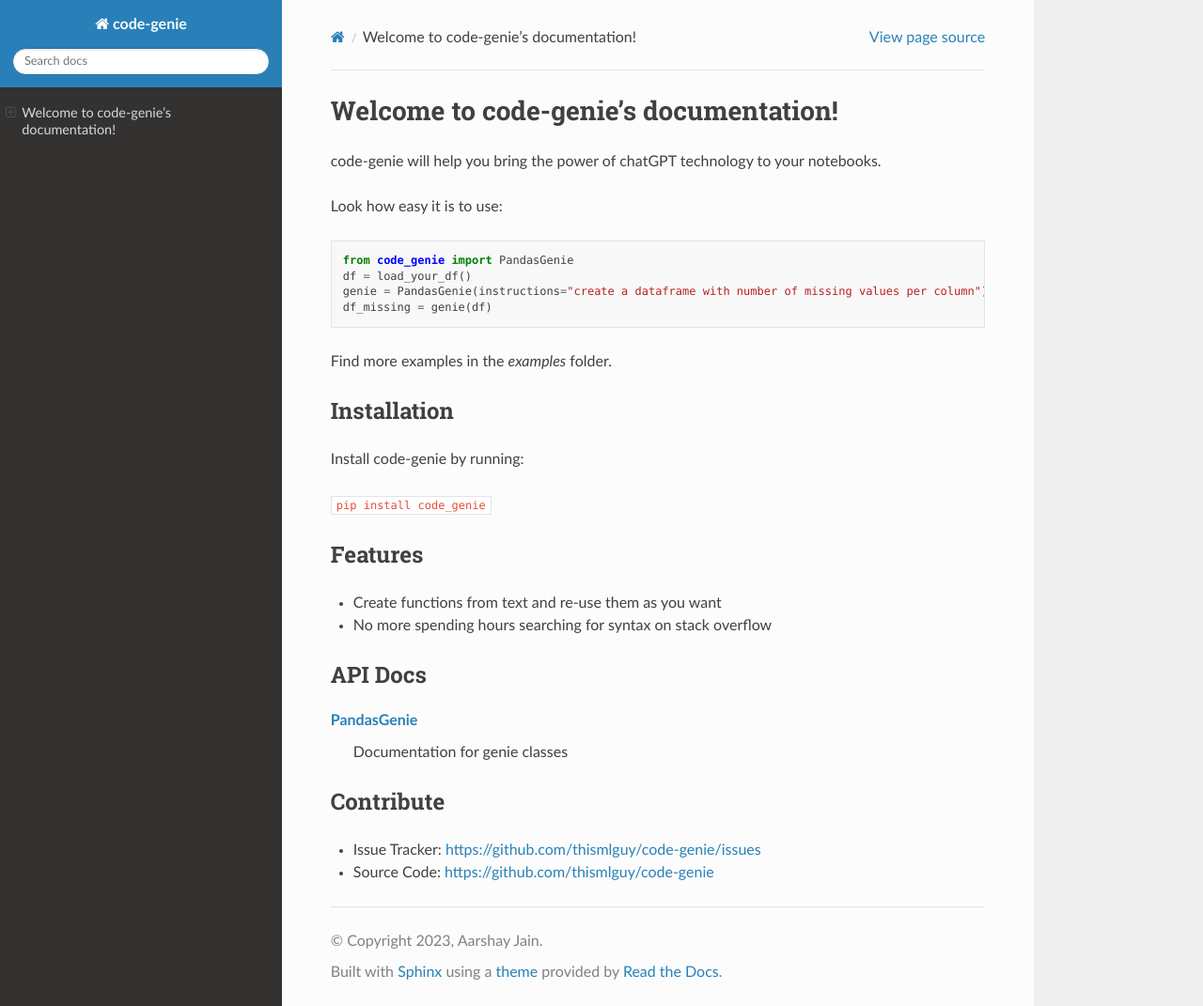
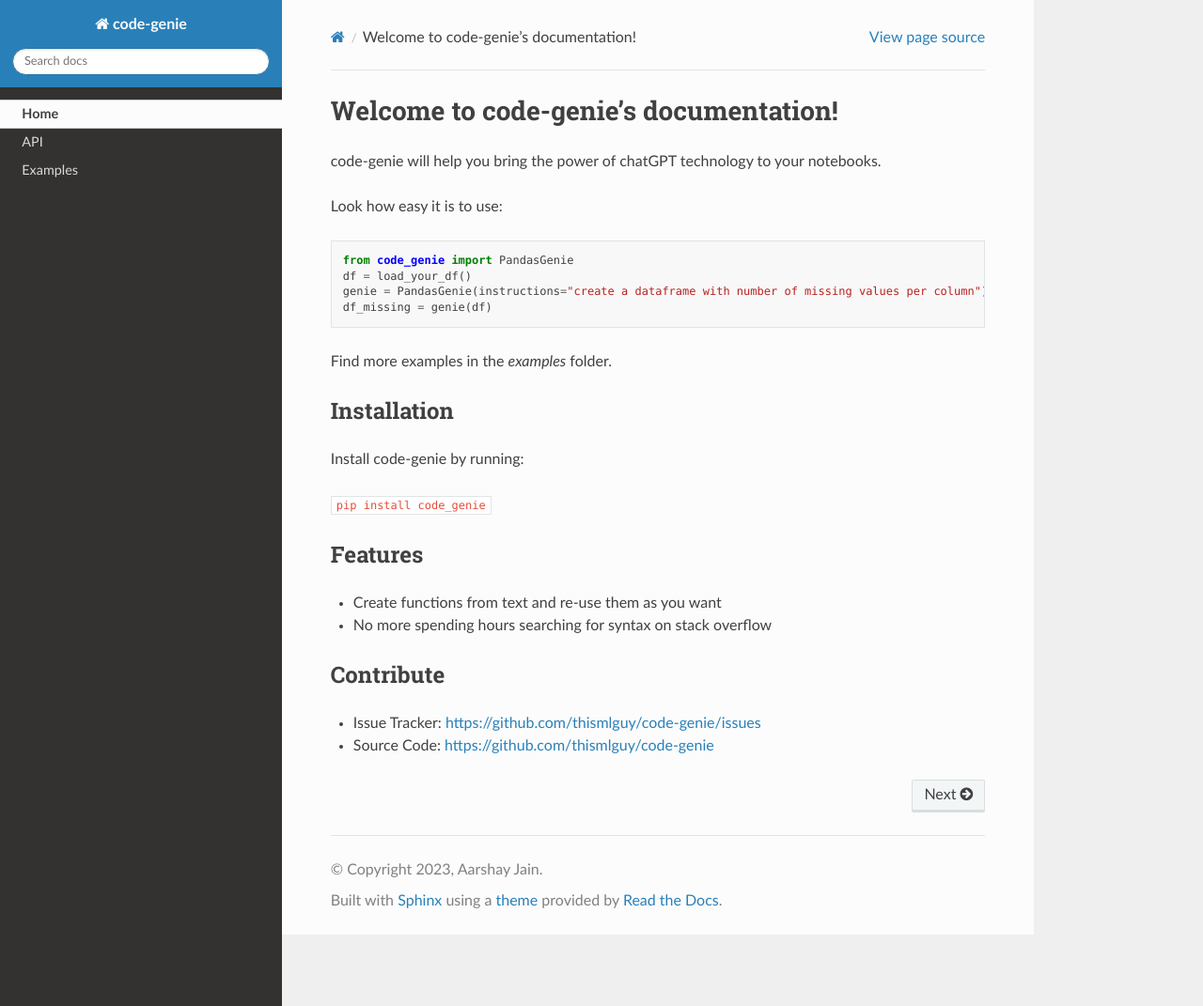
Before and after one commit to thismlguy/code-genie, a Sphinx documentation site: the page built from docs/index.rst, in a window 1280 px wide and 1071 px high. Shown: the whole window at 94% size. Built offline with Sphinx 7.4.7 and the Read the Docs theme 2.0.0, drawn with Linux system fonts in a browser that asks for light colours.

Commit message:
finalize v1 of docs

```diff
--- /dev/null
+++ b/docs/api.rst
@@ -0,0 +1,6 @@
+API
+===
+
+.. autoclass:: code_genie.genie.PandasGenie
+
+.. autoclass:: code_genie.genie.Genie
--- a/docs/conf.py
+++ b/docs/conf.py
@@ -13,7 +13,10 @@
 # -- General configuration ---------------------------------------------------
 # https://www.sphinx-doc.org/en/master/usage/configuration.html#general-configuration
 
-extensions = ['sphinx.ext.napoleon', 'sphinx.ext.autodoc', 'sphinx.ext.viewcode']
+extensions = ['sphinx.ext.napoleon',
+              'sphinx.ext.autodoc',
+              'sphinx.ext.viewcode',
+              'sphinx.ext.autosummary']
 templates_path = ['_templates']
 exclude_patterns = ['_build', 'Thumbs.db', '.DS_Store']
 autodoc_default_options = {
--- /dev/null
+++ b/docs/examples.rst
@@ -0,0 +1,4 @@
+Examples
+=============
+
+Coming soon..!
--- a/docs/genie.rst
+++ b/docs/genie.rst
@@ -1,10 +1,9 @@
 PandasGenie
 --------------------------
 
-.. autoclass:: code_genie.genie.PandasGenie
-
+.. autoclass:: PandasGenie
 
 Genie
 --------------------------
 
-.. autoclass:: code_genie.genie.Genie
+.. autoclass:: Genie
--- a/docs/index.rst
+++ b/docs/index.rst
@@ -7,6 +7,12 @@
 ======================================
 
 .. toctree::
+   :maxdepth: 1
+   :hidden:
+
+   Home <self>
+   API <api>
+   Examples <examples>
 
 code-genie will help you bring the power of chatGPT technology to your notebooks.
 
@@ -32,12 +38,6 @@
 - Create functions from text and re-use them as you want
 - No more spending hours searching for syntax on stack overflow
 
-API Docs
------------
-
-:doc:`genie`
-    Documentation for genie classes
-
 Contribute
 ----------
 
--- a/pyproject.toml
+++ b/pyproject.toml
@@ -35,9 +35,12 @@
     "tox>=3.24,<4",
     "isort>=5.10,<6",
     "python-dotenv",
+    "pip-tools"
+]
+docs = [
     "sphinx==5.3.0",
     "autodocsumm",
-    "pip-tools"
+    "sphinx_rtd_theme"
 ]
 
 [project.urls]
```
Also changed, not shown: docs/generated/code_genie.client.rst (added, +23 -0 lines), docs/generated/code_genie.genie.rst (added, +22 -0 lines).
